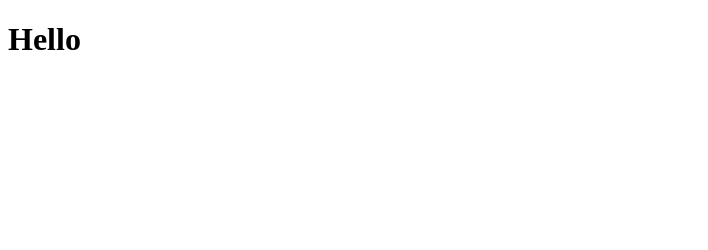
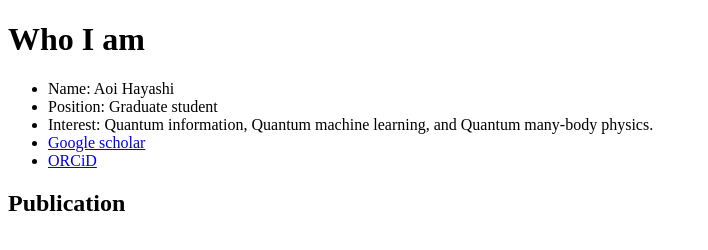
Before and after one commit to AoiHayashi/AoiHayashi.github.io, a plain HTML site: page index.html in a window 1280 px wide. Shown: the whole page, without its empty margins (0-708 px from the left). Drawn offline with Linux system fonts and the light colour scheme.

Commit message:
Update index.html

```diff
--- a/index.html
+++ b/index.html
@@ -8,7 +8,20 @@
 </head>
 
 <body>
-    <h1>Hello</h1>
+    <h1>Who I am</h1>
+    <ul>
+        <li>Name: Aoi Hayashi</li>
+        <li>Position: Graduate student</li>
+        <li>Interest: Quantum information, Quantum machine learning, and Quantum many-body physics.</li>
+        <li>
+            <a href="https://scholar.google.com/citations?user=02QAUooAAAAJ&hl=ja&oi=ao">Google scholar</a>
+        </li>
+        <li>
+            <a href="https://orcid.org/0000-0002-0444-6371">ORCiD</a>
+        </li>
+    </ul>
+    <h2>Publication</h2>
+
 </body>
 
 </html>
```
